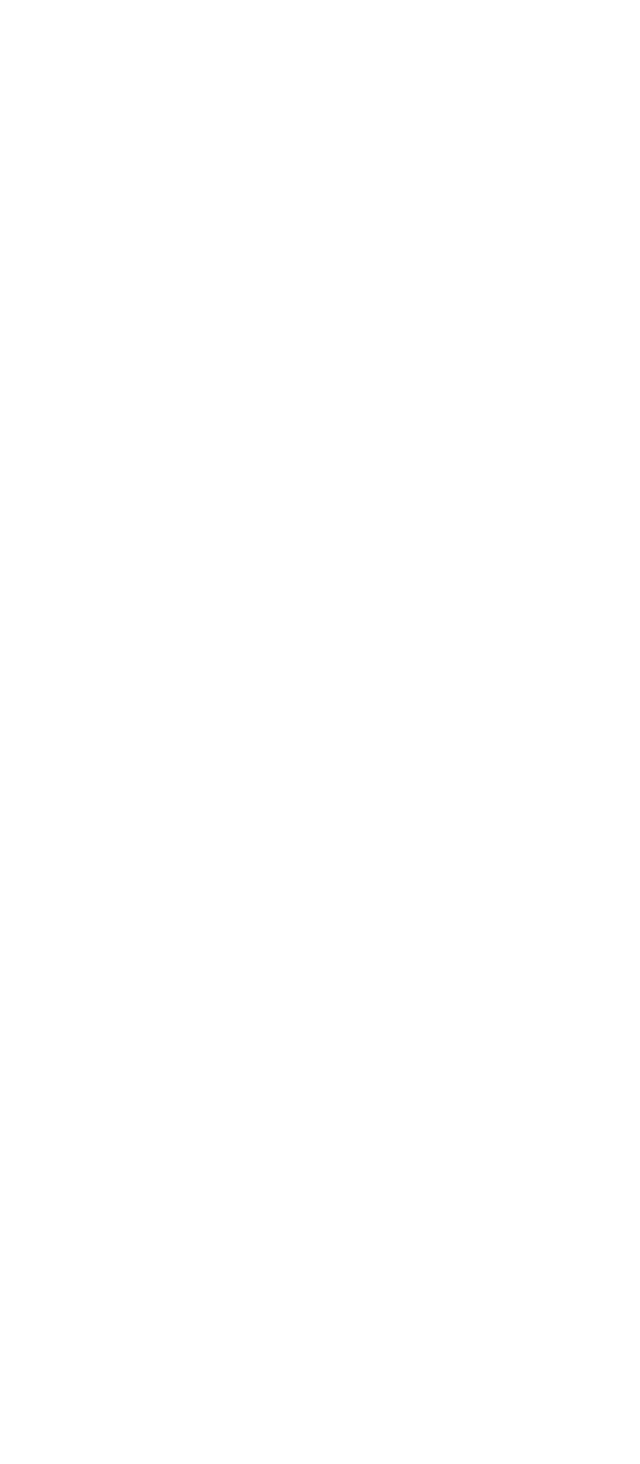
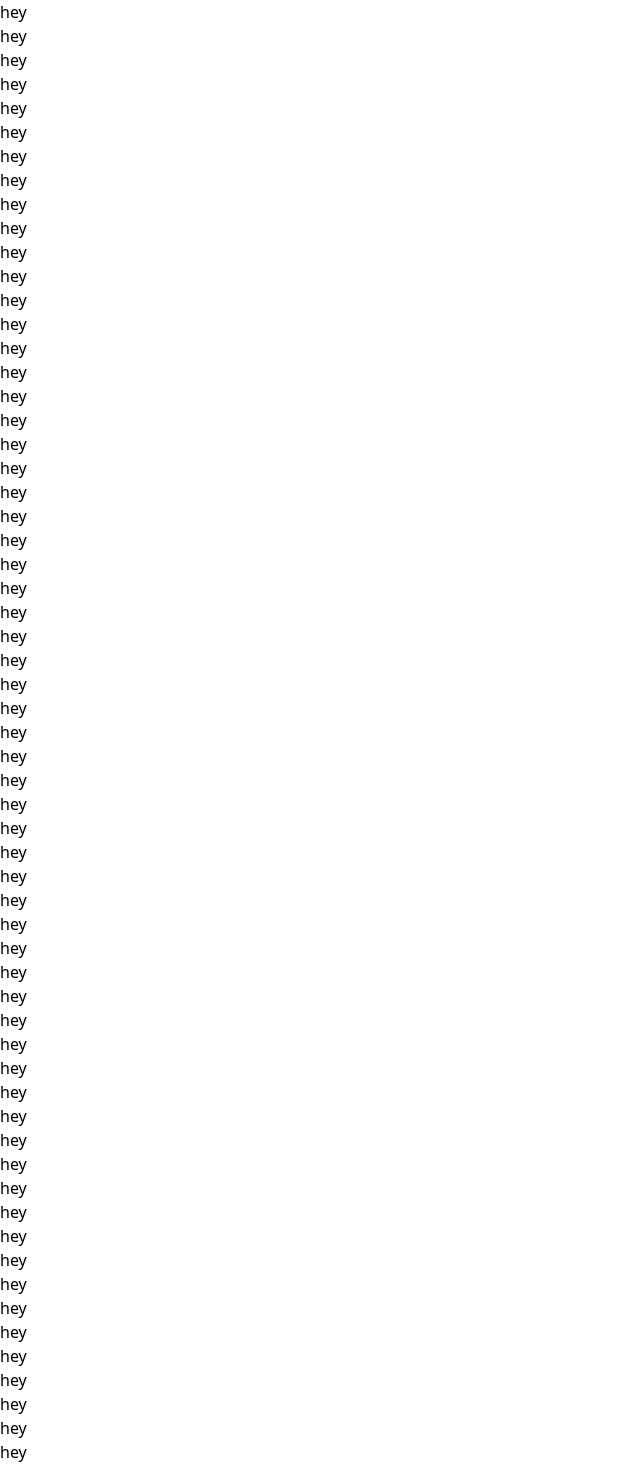
Before and after one commit to jrosado184/Youtube-Clone, a React (Create React App) app in the folder front-end/: page / in a window 1280 px wide. Shown: the part 136-1600 px from the top of the page, without its empty margins (0-640 px from the left). Before the commit the page ends 800 px from the top, so only its background shows below. Built offline with nearby package versions, Linux system fonts and the light colour scheme.

Commit message:
header fixed

```diff
--- a/front-end/src/App.js
+++ b/front-end/src/App.js
@@ -5,6 +5,68 @@ const App = () => {
   return (
     <div>
       <Header />
+      <h1>hey</h1>
+      <h1>hey</h1>
+      <h1>hey</h1>
+      <h1>hey</h1>
+      <h1>hey</h1>
+      <h1>hey</h1>
+      <h1>hey</h1>
+      <h1>hey</h1>
+      <h1>hey</h1>
+      <h1>hey</h1>
+      <h1>hey</h1>
+      <h1>hey</h1>
+      <h1>hey</h1>
+      <h1>hey</h1>
+      <h1>hey</h1>
+      <h1>hey</h1>
+      <h1>hey</h1>
+      <h1>hey</h1>
+      <h1>hey</h1>
+      <h1>hey</h1>
+      <h1>hey</h1>
+      <h1>hey</h1>
+      <h1>hey</h1>
+      <h1>hey</h1>
+      <h1>hey</h1>
+      <h1>hey</h1>
+      <h1>hey</h1>
+      <h1>hey</h1>
+      <h1>hey</h1>
+      <h1>hey</h1>
+      <h1>hey</h1>
+      <h1>hey</h1>
+      <h1>hey</h1>
+      <h1>hey</h1>
+      <h1>hey</h1>
+      <h1>hey</h1>
+      <h1>hey</h1>
+      <h1>hey</h1>
+      <h1>hey</h1>
+      <h1>hey</h1>
+      <h1>hey</h1>
+      <h1>hey</h1>
+      <h1>hey</h1>
+      <h1>hey</h1>
+      <h1>hey</h1>
+      <h1>hey</h1>
+      <h1>hey</h1>
+      <h1>hey</h1>
+      <h1>hey</h1>
+      <h1>hey</h1>
+      <h1>hey</h1>
+      <h1>hey</h1>
+      <h1>hey</h1>
+      <h1>hey</h1>
+      <h1>hey</h1>
+      <h1>hey</h1>
+      <h1>hey</h1>
+      <h1>hey</h1>
+      <h1>hey</h1>
+      <h1>hey</h1>
+      <h1>hey</h1>
+      <h1>hey</h1>
     </div>
   );
 };
--- a/front-end/src/components/Header.js
+++ b/front-end/src/components/Header.js
@@ -10,11 +10,11 @@ import profile from "../assets/profile.svg";
 
 const Header = () => {
   return (
-    <div className="display: flex items-center justify-between">
-      <div className="display: flex">
+    <div className="display: flex items-center justify-between sticky inset-0 z-100 bg-white">
+      <div className="display: flex items-center">
         {" "}
         {/* YOUTUBE LOGO AND MENU CONTAINER */}
-        <img className="w-6 ml-6" src={menu} alt="menu" />
+        <img className="w-5 ml-6" src={menu} alt="menu" />
         <img className="w-24 ml-6 object-contain" src={youtube} alt="youtube" />
       </div>
       <div className="display: flex w-4/12 h-10">
```
